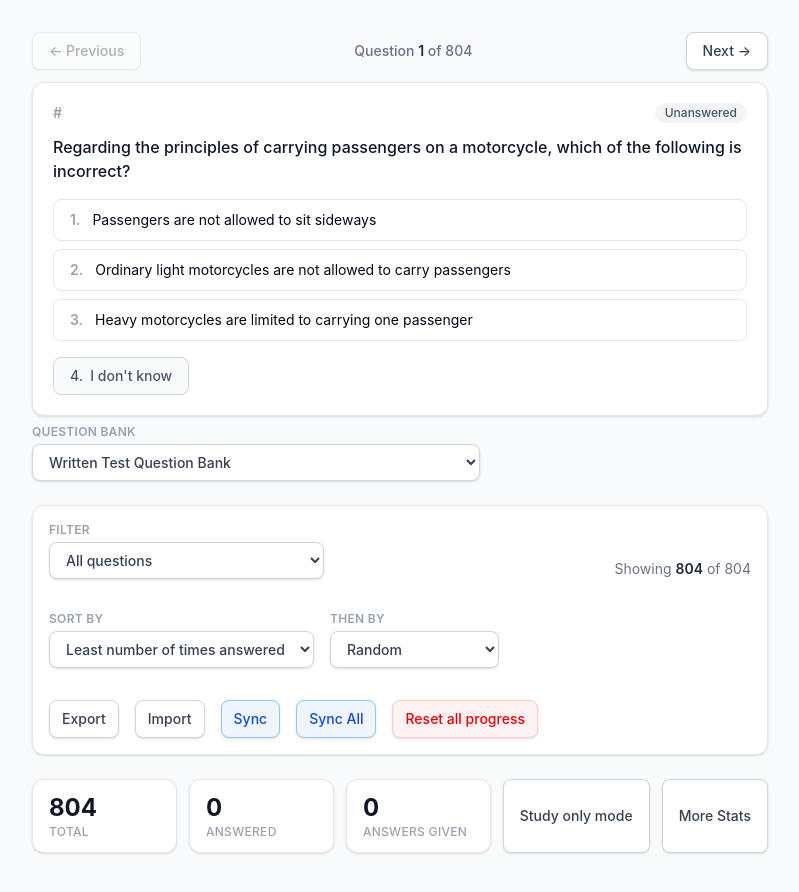
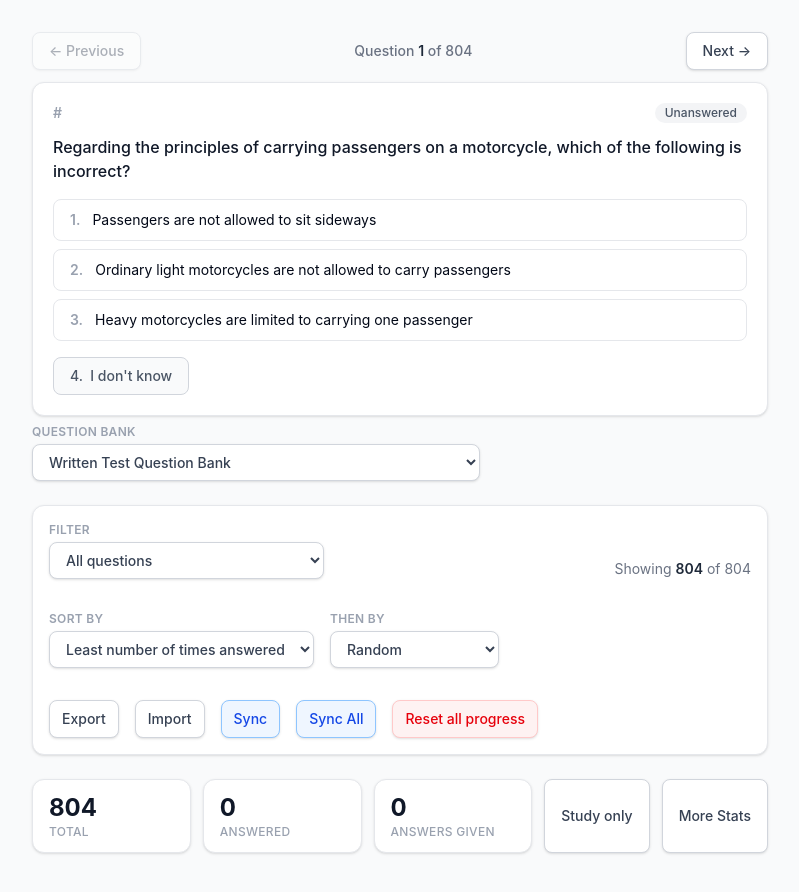
Before and after one commit to emiraga/2026-taiwan-motorcycle-written-test-practice, a React (Vite) app: page / in a window 1280 px wide. Shown: the top 892 px of the page, without its empty margins (240-1039 px from the left). Built offline with nearby package versions, Linux system fonts and the light colour scheme.

Commit message:
Study only

```diff
--- a/src/App.tsx
+++ b/src/App.tsx
@@ -390,7 +390,7 @@ function App() {
                 : "border-gray-300 bg-white text-gray-700 hover:bg-gray-50",
             )}
           >
-            Study only mode
+            Study only
           </button>
           <button
             type="button"
```
